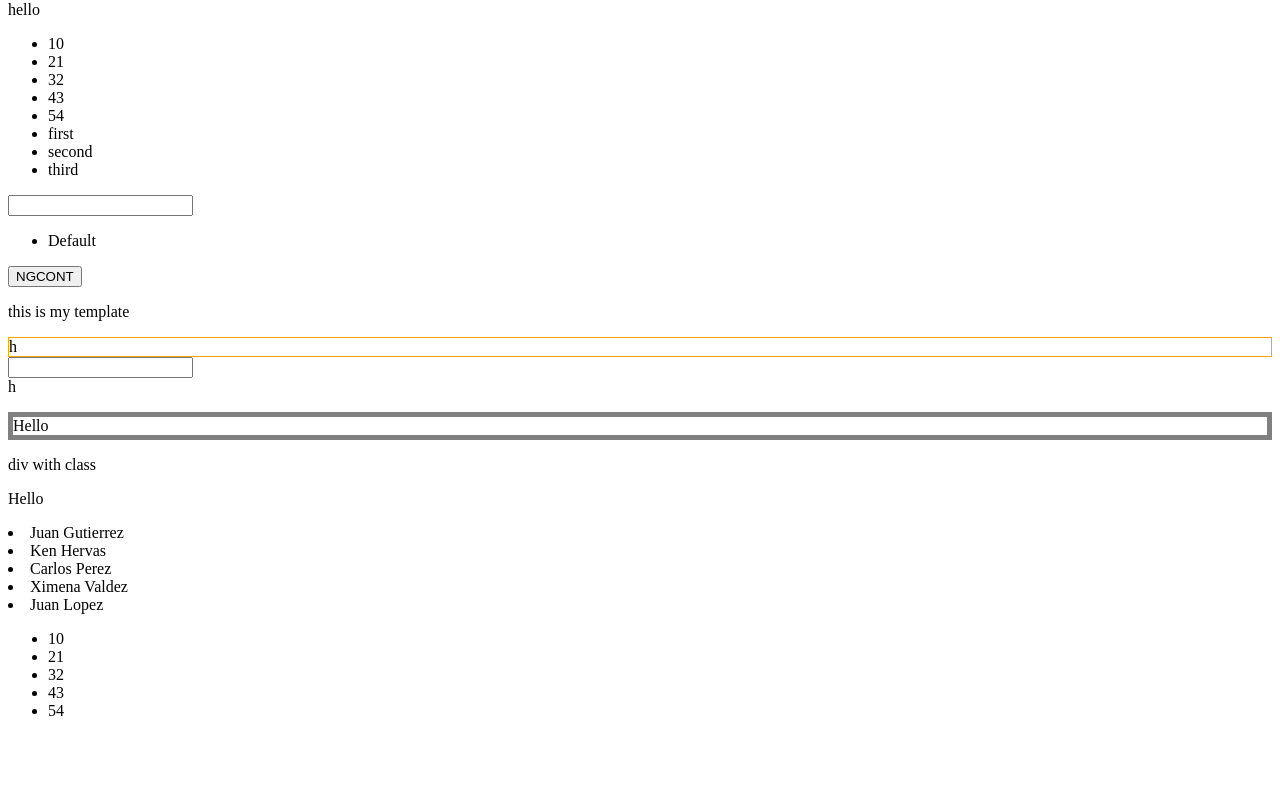
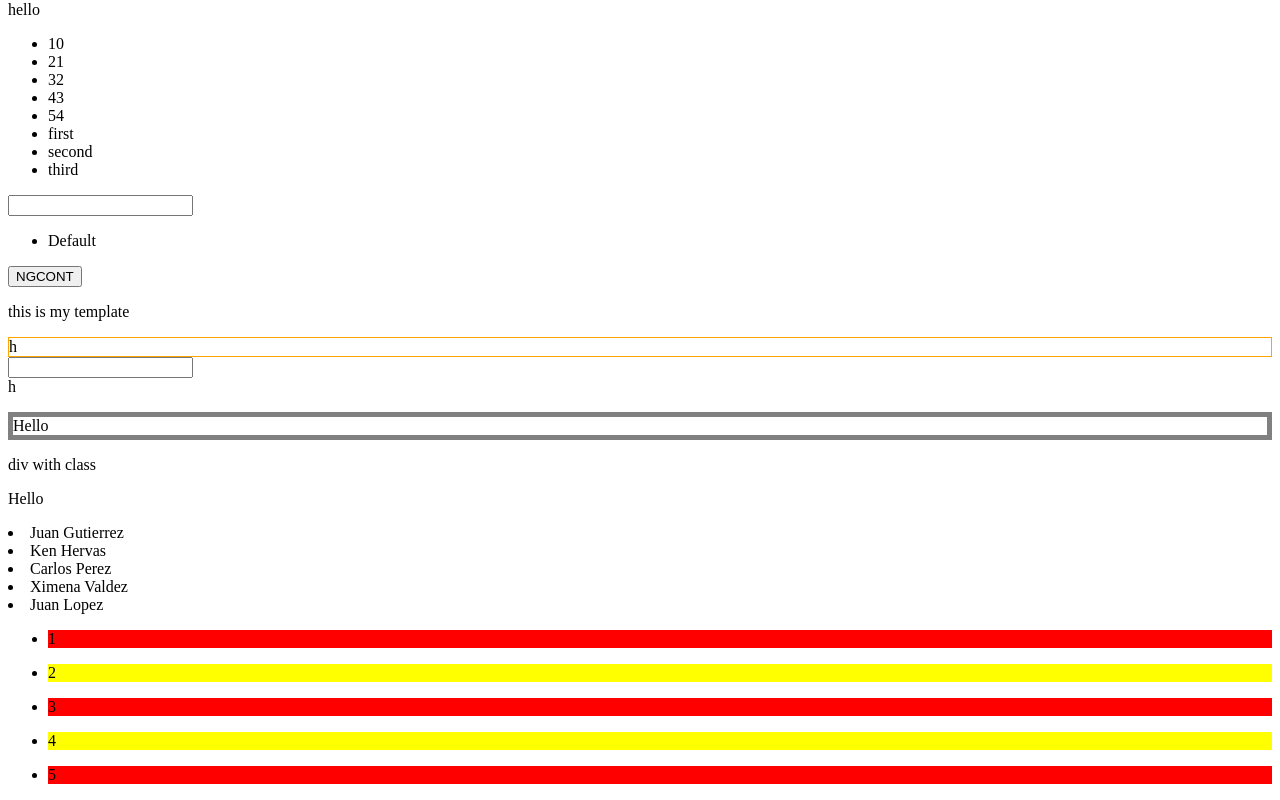
Before and after one commit to 0WLB34R/AngularCourse, an Angular app: page / in a window 1280 px wide. Shown: the part 438-1238 px from the top of the page. Before the commit the page ends 1174 px from the top, so only its background shows below. Built offline with nearby package versions, Linux system fonts and the light colour scheme.

Commit message:
08/11/2021 task different background for different numbers with *ngFor

```diff
--- a/src/app/app.component.html
+++ b/src/app/app.component.html
@@ -28,6 +28,8 @@
 <ng-template #template1>
   <p>this is my template</p>
 </ng-template>
+
+
 
 <button (click)="sw = !sw"> NGCONT </button>
 <ng-container *ngIf="sw else template1" style="margin=30px">
@@ -64,6 +66,11 @@ Hello
 <li *ngFor="let item of listOfNames"> {{item.name}} {{item.lastName}}</li>
 
 
-<ul >
-<li *ngFor="let item of [1,2,3,4,5]; let i = index">{{item}}{{i}}</li>
-</ul>
+<ng-container *ngFor="let item of [1,2,3,4,5]; let i = index">
+  <ng-template #template2>
+  <ul><li [style.background]="'yellow'">{{item}}</li></ul>
+  </ng-template>
+  <ul *ngIf="i%2 === 0; else template2">
+  <li [style.background]="'red'">{{item}}</li>
+  </ul>
+<ng-container>
```
